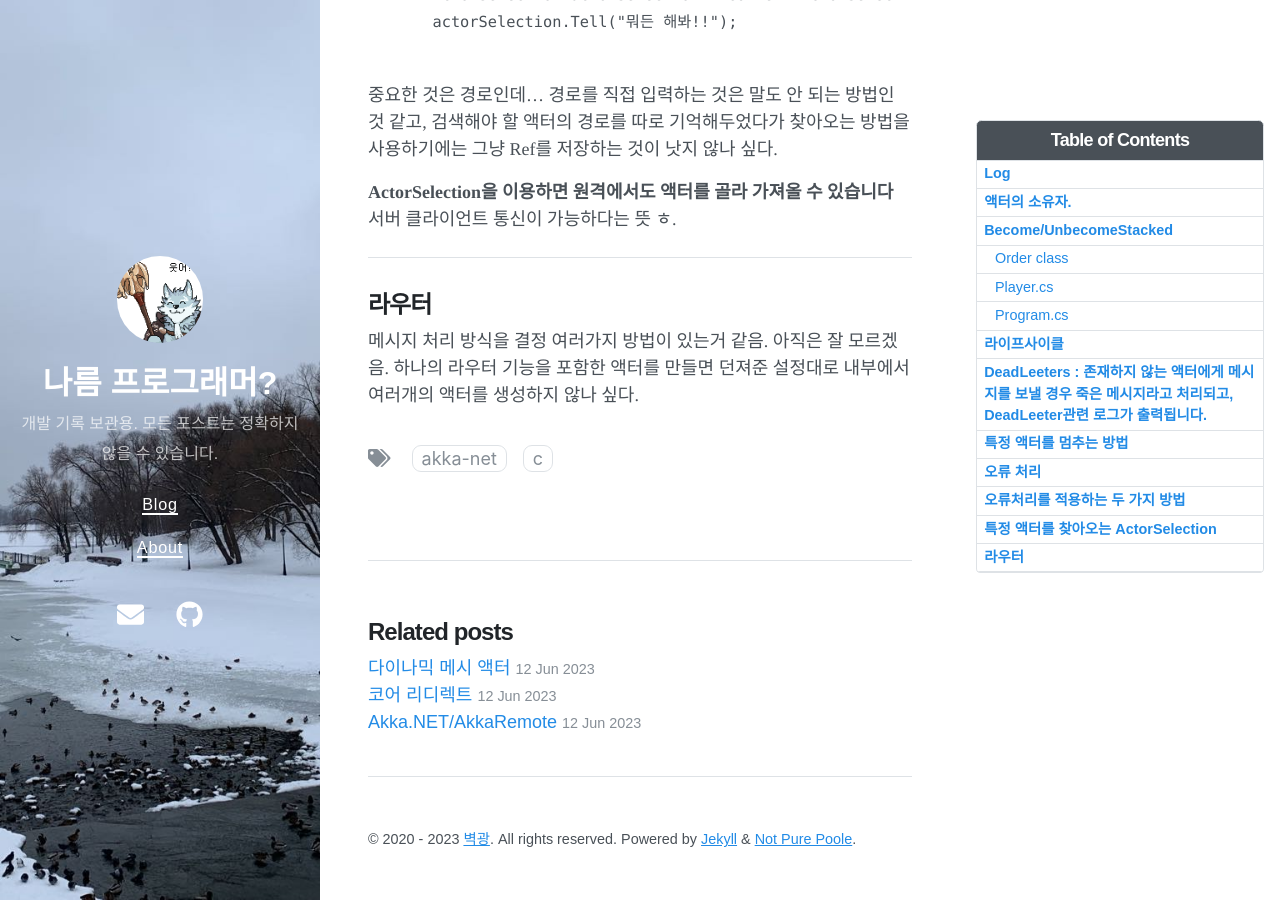
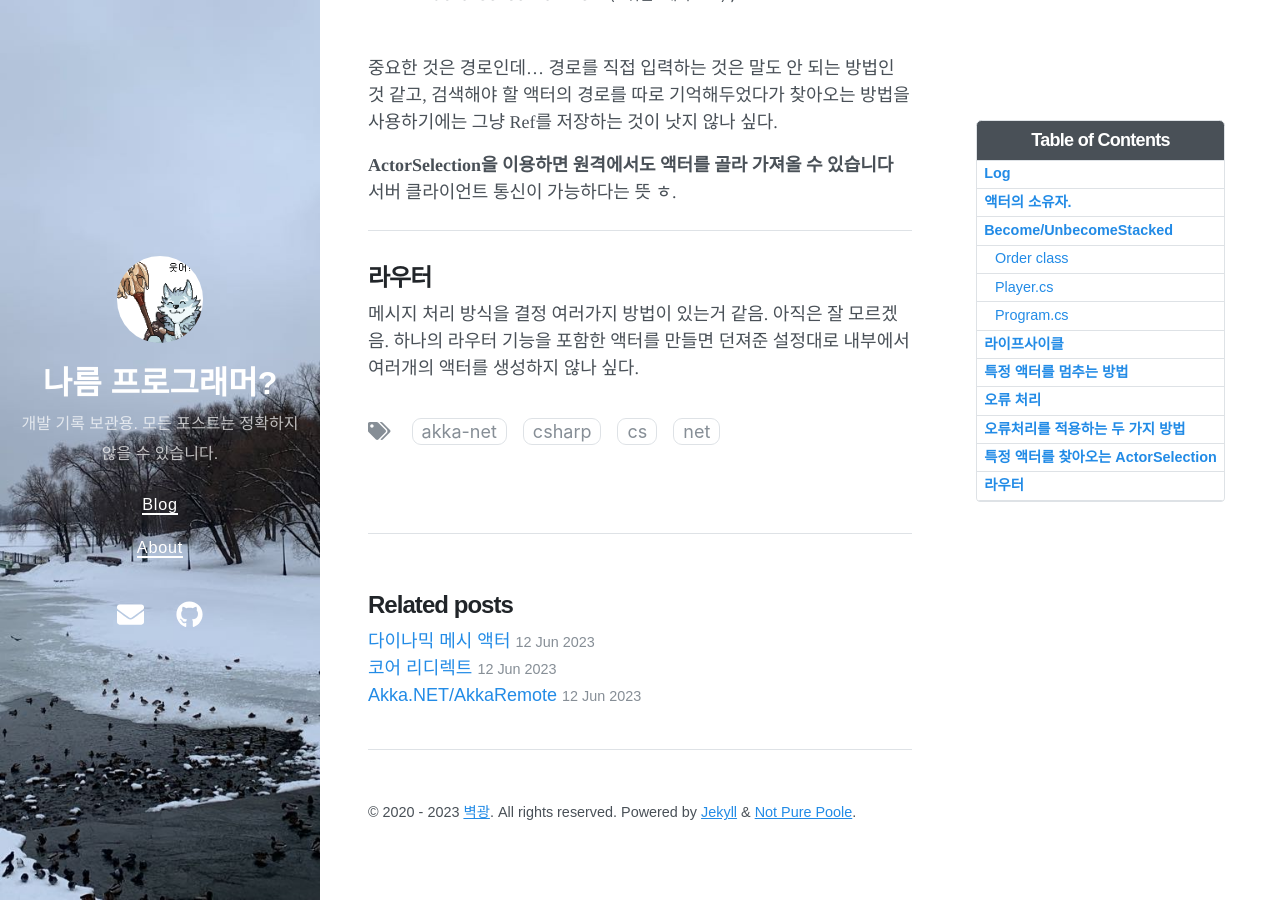
Before and after one commit to bu30808/bu30808.github.io, a Jekyll site: the page built from _posts/2023-06-12-akka_basic_02.md, in a window 1280 px wide and 900 px high, scrolled down 8019 px. Built offline with Jekyll 4.4.1, drawn with Linux system fonts in a browser that asks for light colours; nearby versions of some CDN libraries.

Commit message:
Update 2023-06-12-akka_basic_02.md

````diff
--- a/_posts/2023-06-12-akka_basic_02.md
+++ b/_posts/2023-06-12-akka_basic_02.md
@@ -3,13 +3,14 @@
 categories: blog
 title: Akka.NET 기본 02
 date: 2023-06-12
-tags: [Akka.NET,C#]
+tags: [Akka.NET,CSharp,CS,.NET]
 toc:  true
 ---
 
 
 ## Log
 Akka 시스템 내부에 탑제된 로그시스템.
+
 ```C#
 using Akka.Event;
 
@@ -208,6 +209,7 @@
 -------------------------------
 
 ## 라이프사이클
+
 UE 액터의 라이프사이클처럼 역시 라이프사이클이 있다.
 기존에 하던식으로 함수 설명을 보고 알맞은 함수를 덮어쓰는식으로 구현하면 되겠다.
 ```
@@ -217,6 +219,8 @@
 PostRestart()   재시작 이후에 왜 재시작되었는지 전달(Tell)받음
 ```
 * DeadLeeters : 존재하지 않는 액터에게 메시지를 보낼 경우 죽은 메시지라고 처리되고, DeadLeeter관련 로그가 출력됩니다.
+
+
 --------------------
 
 ## 특정 액터를 멈추는 방법
````
